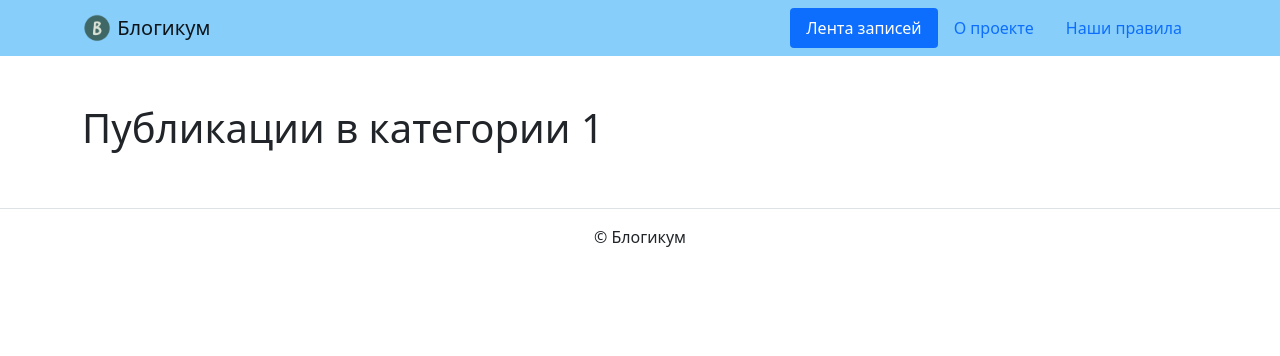
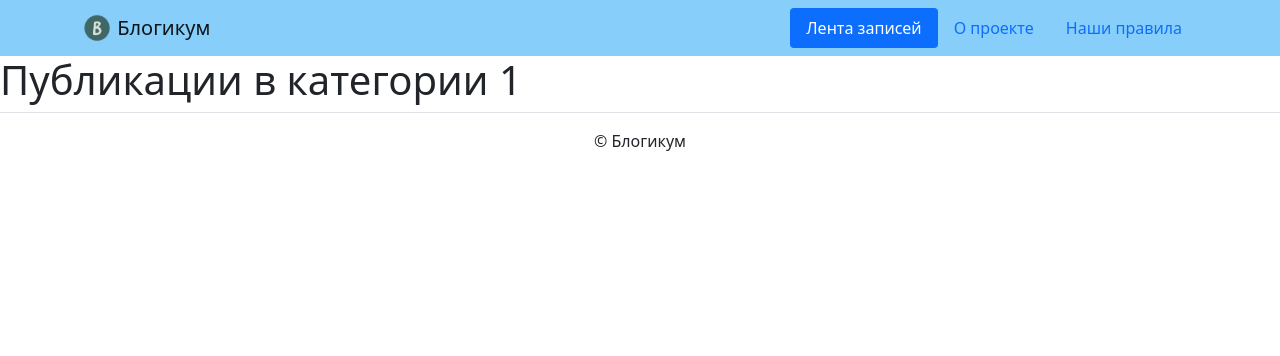
Before and after one commit to AlexCbk/django_sprint1, a Django app: page /category/1/ in a window 1280 px wide. Shown: the top 356 px of the page. Run offline with Django 3.2, Linux system fonts and the light colour scheme; some libraries are stand-ins or nearby versions.

Commit message:
Update category.html

```diff
--- a/blogicum/templates/blog/category.html
+++ b/blogicum/templates/blog/category.html
@@ -1,8 +1,4 @@
 {% extends "base.html" %}
-{% block title %}
+{% block content %}
+    <h1>Публикации в категории {{ post }}</h1>
 {% endblock %}
-{% block content %}
-  <div class="container py-5">
-    <h1>Публикации в категории {{ post }}</h1>
-  </div>
-{% endblock %}
```
